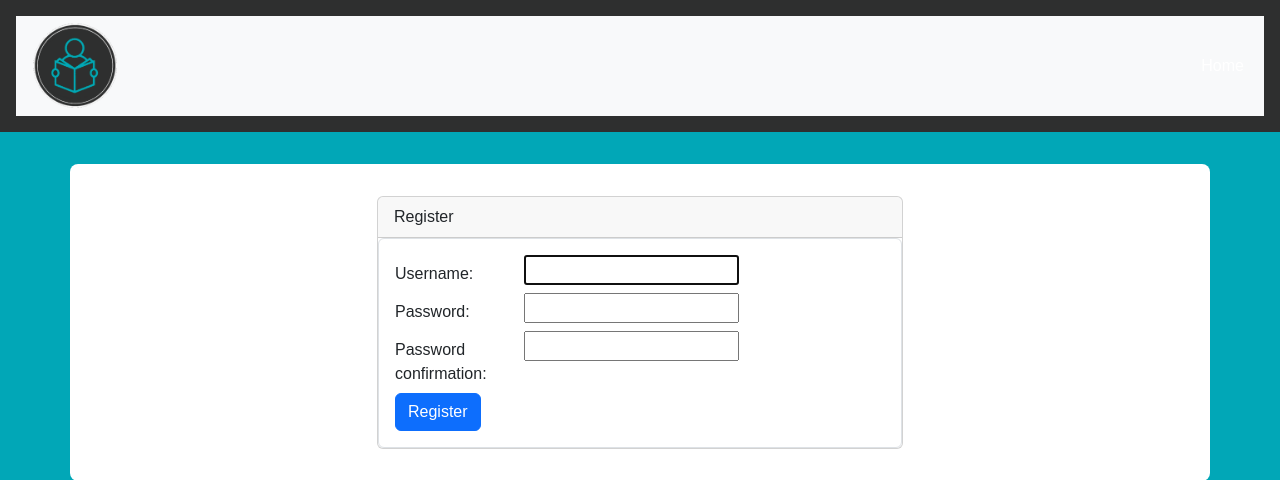
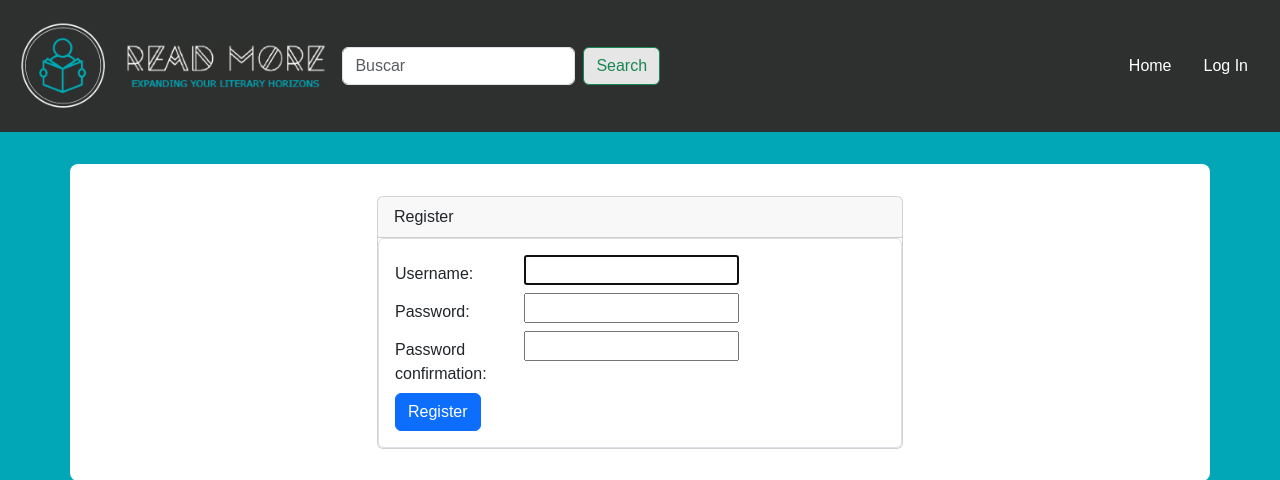
Before and after one commit to isaacte/WebProject, a Django app: page /accounts/register/ in a window 1280 px wide. Shown: the top 480 px of the page. Run offline with Django 4.2, Linux system fonts and the light colour scheme; some libraries are stand-ins or nearby versions.

Commit message:
Registration base created

```diff
--- a/Base/models.py
+++ b/Base/models.py
@@ -36,7 +36,7 @@ class Language(models.Model):
         return f"{self.code - self.name}"
 
 class Book(models.Model):
-    openlibrary_key = models.CharField(max_length=15, primary_key=True)
+    openlibrary_book_key = models.CharField(max_length=15, primary_key=True)
     ISBN = models.CharField(max_length=13)
     title = models.CharField(max_length=32)
     publish_date = models.DateField()
--- /dev/null
+++ b/Base/templates/registration/base.html
@@ -0,0 +1,49 @@
+<!doctype html>
+<html lang="en-us">
+    <head>
+        <meta charset="utf-8">
+        <meta name="viewport" content="width=device-width, initial-scale=1">
+        <title>{% block title %}ReadMore{% endblock %}</title>
+        <!--Bootstrap-->
+        <link href="https://cdn.jsdelivr.net/npm/bootstrap@5.3.0-alpha3/dist/css/bootstrap.min.css" rel="stylesheet" integrity="sha384-KK94CHFLLe+nY2dmCWGMq91rCGa5gtU4mk92HdvYe+M/SXH301p5ILy+dN9+nJOZ" crossorigin="anonymous">
+        <!--Styles-->
+        <link rel="stylesheet" href="../../static/css/styles.css">
+        <!--Font awesome-->
+        <script src="https://kit.fontawesome.com/9f471dc391.js" crossorigin="anonymous"></script>
+    </head>
+    <body>
+        {% block navbar %}
+            <header>
+                <nav class="navbar navbar-expand-lg navbar-light bg-light">
+                    <div class="container-fluid navbar">
+                        <a href="{% url 'home' %}"><img class="navbar-brand" src="../../static/images/ReadMore_logo3.png" alt="ReadMore logo"></img></a>
+                        <a href="{% url 'home' %}"><img class="navbar-brand" src="../../static/images/ReadMore_logo3_text.png" alt="ReadMore logo"></img></a>
+                        <button class="navbar-toggler" type="button" data-bs-toggle="collapse" data-bs-target="#navbarNav" aria-controls="navbarNav" aria-expanded="false" aria-label="Toggle navigation">
+                            <span class="navbar-toggler-icon"></span>
+                        </button>
+                        <div class="collapse navbar-collapse" id="navbarNav">
+                            <form class="d-flex" role="search">
+                                <input class="form-control me-2" type="search" placeholder="Buscar" aria-label="Search">
+                                <button class="btn btn-outline-success" type="submit">Search</button>
+                            </form>
+                            <ul class="navbar-nav ms-auto">
+                                <li class="nav-item mx-2">
+                                    <a class="nav-link" href="{% url 'home' %}">Home</a>
+                                </li>
+                                {% block buttons %} {% endblock %}
+                            </ul>
+                        </div>
+                    </div>
+                </nav>
+            </header>
+        {% endblock %}
+
+        <div class="container first-element">
+            {% block content %}{% endblock %}
+        </div>
+
+        {% block footer %}{% endblock %}
+        <script src="https://cdn.jsdelivr.net/npm/bootstrap@5.3.0-alpha3/dist/js/bootstrap.bundle.min.js" integrity="sha384-ENjdO4Dr2bkBIFxQpeoTz1HIcje39Wm4jDKdf19U8gI4ddQ3GYNS7NTKfAdVQSZe" crossorigin="anonymous"></script>
+        {% block js %}{% endblock %}
+    </body>
+</html>
--- a/Base/templates/registration/register.html
+++ b/Base/templates/registration/register.html
@@ -1,25 +1,11 @@
-{% extends "Base/base.html" %}
+{% extends "registration/base.html" %}
 
 {% block title %}Register{% endblock %}
 
-{% block navbar %}
-    <header>
-        <nav class="navbar navbar-expand-lg navbar-light bg-light">
-            <div class="container-fluid">
-                <a href="{% url 'home' %}"><img class="navbar-brand logo" src="../../static/images/ReadMore_logo3.png" alt="ReadMore logo"></img></a>
-                <button class="navbar-toggler" type="button" data-bs-toggle="collapse" data-bs-target="#navbarNav" aria-controls="navbarNav" aria-expanded="false" aria-label="Toggle navigation">
-                    <span class="navbar-toggler-icon"></span>
-                </button>
-                <div class="collapse navbar-collapse" id="navbarNav">
-                    <ul class="navbar-nav ms-auto">
-                        <li class="nav-item">
-                            <a class="nav-link" href="{% url 'home' %}">Home</a>
-                        </li>
-                    </ul>
-                </div>
-            </div>
-        </nav>
-    </header>
+{% block buttons %}
+    <li class="nav-item mx-2">
+        <a class="nav-link" href="{% url 'login' %}">Log In</a>
+    </li>
 {% endblock %}
 
 {% block content %}
```
Also changed, not shown: Base/templates/registration/login.html (+6 -20 lines).
